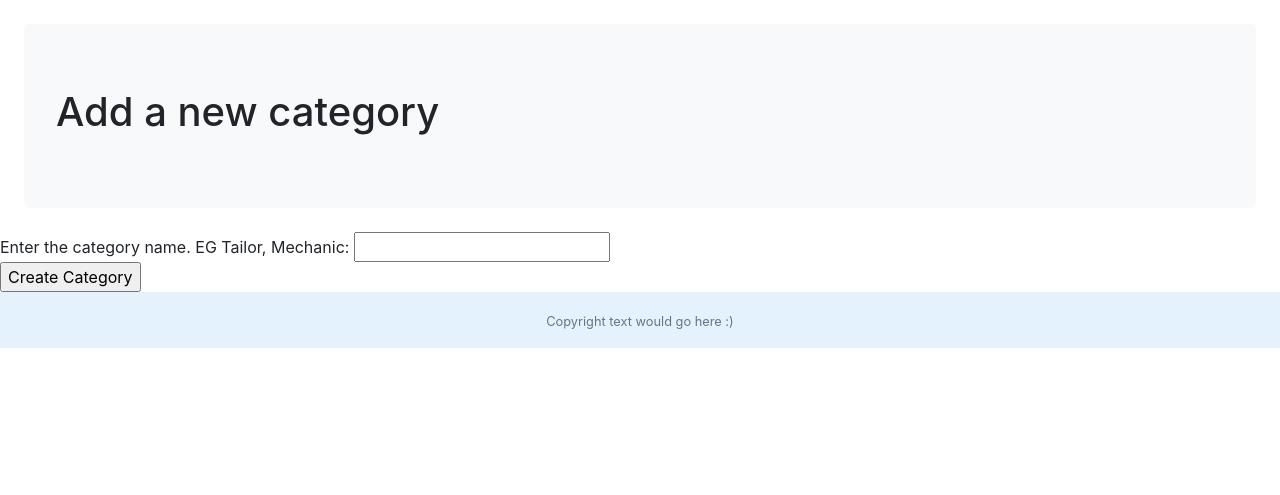
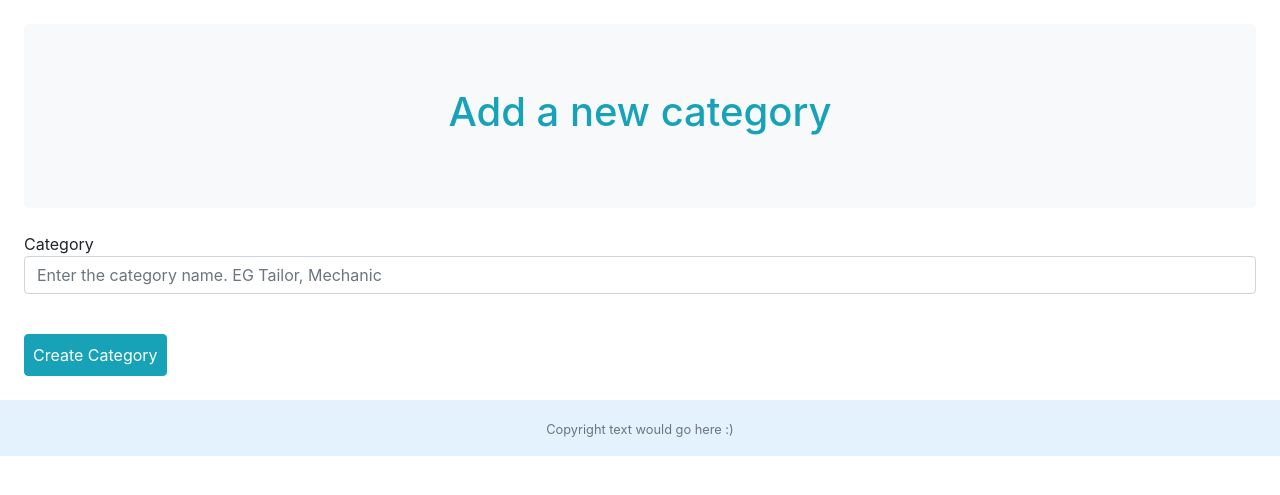
Before and after one commit to osaimola/honestapp_project, a Django app: page /honest/add_category/ in a window 1280 px wide. Shown: the part 56-551 px from the top of the page. Run offline with Django 3.2, Linux system fonts and the light colour scheme; a user stored in the database is signed in; some libraries are stand-ins or nearby versions.

Commit message:
update forms to use bootstrap styling

```diff
--- a/honest/forms.py
+++ b/honest/forms.py
@@ -4,7 +4,7 @@ from honest.models import Category, Area, Person, UserProfile, Review
 
 class CategoryForm(forms.ModelForm):
     category = forms.CharField(
-        max_length=100, help_text='Enter the category name. EG Tailor, Mechanic')
+        max_length=100, help_text='Enter the category name. EG Tailor, Mechanic', widget=forms.TextInput(attrs={'class': 'form-control', 'placeholder': 'Enter the category name. EG Tailor, Mechanic'}))
     views = forms.IntegerField(widget=forms.HiddenInput(), initial=0)
     slug = forms.CharField(widget=forms.HiddenInput, required=False)
 
@@ -15,7 +15,8 @@ class CategoryForm(forms.ModelForm):
 
 class AreaForm(forms.ModelForm):
     state = forms.CharField(
-        max_length=100, help_text='Enter the State name. EG Lagos, Kaduna')
+        max_length=100, help_text='Enter the State name. EG Lagos, Kaduna', widget=forms.TextInput(
+            attrs={'class': 'form-control', 'placeholder': 'Enter the State name. EG Lagos, Kaduna'}))
     views = forms.IntegerField(widget=forms.HiddenInput, required=False)
     slug = forms.CharField(widget=forms.HiddenInput, required=False)
 
@@ -27,9 +28,25 @@ class AreaForm(forms.ModelForm):
 class PersonForm(forms.ModelForm):
     # define forms for adding new service and location, other fields will be populated automatically
     new_service = forms.CharField(max_length=100, required=False, help_text="Enter their service ONLY if it IS NOT "
-                                                                            "found above, EG Web Developer, Mechanic")
+                                                                            "found above, EG Web Developer, Mechanic", widget=forms.TextInput(attrs={'class': 'form-control', 'placeholder': "Enter their service ONLY if it IS NOT "
+                                                                                                                                                     "found above, EG Web Developer, Mechanic"}))
     new_location = forms.CharField(max_length=100, required=False, help_text="Enter their location ONLY if it IS NOT"
-                                                                             " found above, EG Lagos, Kaduna")
+                                                                             " found above, EG Lagos, Kaduna", widget=forms.TextInput(attrs={'class': 'form-control', 'placeholder': "Enter their location ONLY if it IS NOT"
+                                                                                                                                             " found above, EG Lagos, Kaduna"}))
+
+    first_name = forms.CharField(max_length=60, widget=forms.TextInput(
+        attrs={'class': 'form-control', 'placeholder': 'first name'}))
+    last_name = forms.CharField(max_length=60, widget=forms.TextInput(
+        attrs={'class': 'form-control', 'placeholder': 'last name'}))
+    phone_number = forms.CharField(max_length=13, min_length=11, widget=forms.TextInput(
+        attrs={'class': 'form-control', 'placeholder': 'phone number'}))
+    email = forms.EmailField(widget=forms.EmailInput(
+        attrs={'class': 'form-control', 'placeholder': 'email'}))
+    """
+    TODO: Pass the service and location models from database into this form
+    service = forms.ChoiceField(widget=forms.Select(
+        attrs={'class': 'form-control'}), )
+    location = forms.SelectMultiple(attrs={'class': 'form-control'})"""
 
     class Meta:
         # point form to this model to populate all its fields
@@ -73,13 +90,13 @@ class PersonForm(forms.ModelForm):
 
 class UserForm(forms.ModelForm):
     username = forms.CharField(widget=forms.TextInput(
-        attrs={'class': 'form-control'}))
+        attrs={'class': 'form-control', 'placeholder': 'username'}))
     first_name = forms.CharField(widget=forms.TextInput(
-        attrs={'class': 'form-control'}))
-    email = forms.CharField(widget=forms.TextInput(
-        attrs={'class': 'form-control'}))
+        attrs={'class': 'form-control', 'placeholder': 'first name'}))
+    email = forms.EmailField(widget=forms.EmailInput(
+        attrs={'class': 'form-control', 'placeholder': 'email'}))
     password = forms.CharField(widget=forms.PasswordInput(
-        attrs={'class': 'form-control'}))
+        attrs={'class': 'form-control', 'placeholder': "password"}))
 
     class Meta:
         model = UserProfile
--- a/honest/templates/honest/add_category.html
+++ b/honest/templates/honest/add_category.html
@@ -1,28 +1,27 @@
-{% extends 'honest/themedbase.html' %}
+{% extends 'honest/themedbase.html' %} {% block title_block %}
+<title>Add A New Category</title>
+{% endblock %} {% block intro_block %}
+<h1 class="text-info text-center">Add a new category</h1>
+{% endblock%} {% block body_block %}
+<form
+  class="m-4"
+  action="/honest/add_category/"
+  id="category_form"
+  method="post"
+>
+  {% csrf_token %} {% for hidden in form.hidden_fields %} {{hidden}} {% endfor%}
+  {% for field in form.visible_fields %}
+  <div class="form-group">
+    {{field.errors}} {{field.label}} {{field}}
+    <br />
+  </div>
+  {% endfor %}
 
-{% block title_block %}
-    <title>Add A New Category</title>
+  <input
+    class="btn btn-info rounder p-2"
+    type="submit"
+    name="submit"
+    value="Create Category"
+  />
+</form>
 {% endblock %}
-
-{% block intro_block %}
- <h1>Add a new category</h1>
-{% endblock%}
-
-{% block body_block %}
-    <form action="/honest/add_category/" id="category_form" method="post">
-
-        {% csrf_token %}
-        {% for hidden in form.hidden_fields %}
-            {{hidden}}
-        {% endfor %}
-
-        {% for field in form.visible_fields %}
-            {{field.errors}}
-            {{field.help_text}}:
-            {{field}}
-            <br>
-        {% endfor %}
-
-        <input type="submit" name="submit" value="Create Category">
-    </form>
-{% endblock %}
--- a/honest/templates/honest/area.html
+++ b/honest/templates/honest/area.html
@@ -6,19 +6,19 @@
 <h1 class="text-info text-center">Honest People in {{area.state}}</h1>
 {% if user.is_authenticated %}
 <div class="row">
-  <div class="col">
+  <div class="col text-center">
     <a
       class="text-info text-decoration-none"
       href="{% url 'honest:add_person' %}"
       >Add a person</a
     >
   </div>
-  <div class="col">
+  <div class="col text-center">
     <a class="text-info text-decoration-none" href="{% url 'honest:add_area' %}"
       >Add an area</a
     >
   </div>
-  <div class="col">
+  <div class="col text-center">
     <a
       class="text-info text-decoration-none"
       href="{% url 'honest:add_category' %}"
--- a/honest/templates/honest/category.html
+++ b/honest/templates/honest/category.html
@@ -6,19 +6,19 @@
 <h1 class="text-info text-center">Honest {{category.category}} People</h1>
 {% if user.is_authenticated %}
 <div class="row">
-  <div class="col">
+  <div class="col text-center">
     <a
       class="text-info text-decoration-none"
       href="{% url 'honest:add_person' %}"
       >Add a person</a
     >
   </div>
-  <div class="col">
+  <div class="col text-center">
     <a class="text-info text-decoration-none" href="{% url 'honest:add_area' %}"
       >Add an area</a
     >
   </div>
-  <div class="col">
+  <div class="col text-center">
     <a
       class="text-info text-decoration-none"
       href="{% url 'honest:add_category' %}"
--- a/honest/templates/honest/category_in_area.html
+++ b/honest/templates/honest/category_in_area.html
@@ -6,19 +6,19 @@
 </h1>
 {% if user.is_authenticated %}
 <div class="row">
-  <div class="col">
+  <div class="col text-center">
     <a
       class="text-info text-decoration-none"
       href="{% url 'honest:add_person' %}"
       >Add a person</a
     >
   </div>
-  <div class="col">
+  <div class="col text-center">
     <a class="text-info text-decoration-none" href="{% url 'honest:add_area' %}"
       >Add an area</a
     >
   </div>
-  <div class="col">
+  <div class="col text-center">
     <a
       class="text-info text-decoration-none"
       href="{% url 'honest:add_category' %}"
--- a/honest/templates/honest/index.html
+++ b/honest/templates/honest/index.html
@@ -24,9 +24,9 @@
 
     {% if user.is_authenticated %}
     <div class="row">
-        <div class="col"><a class="text-info text-decoration-none" href="{% url 'honest:add_person' %}">Add a person</a></div>
-        <div class="col"><a class="text-info text-decoration-none" href="{% url 'honest:add_area' %}">Add an area</a></div>
-        <div class="col"><a class="text-info text-decoration-none" href="{% url 'honest:add_category' %}">Add a category</a></div>
+        <div class="col text-center"><a class="text-info text-decoration-none" href="{% url 'honest:add_person' %}">Add a person</a></div>
+        <div class="col text-center"><a class="text-info text-decoration-none" href="{% url 'honest:add_area' %}">Add an area</a></div>
+        <div class="col text-center"><a class="text-info text-decoration-none" href="{% url 'honest:add_category' %}">Add a category</a></div>
         </div>
     {% else %}
         <p class="text-muted text-center"><a class="text-decoration-none" href="{% url 'honest:login' %}">Sign in</a> to add a person, area or category</p>
--- a/honest/templates/honest/login.html
+++ b/honest/templates/honest/login.html
@@ -2,7 +2,7 @@
 <title>Login - Honest</title>
 {% endblock %} {% block intro_block %}
 <h1 class="text-info text-center">Login</h1>
-<p class="text-center">
+<p class="text-center text-muted">
   Not a member?
   <a class="text-decoration-none" href="{% url 'honest:register' %}">Register</a
   >!
--- a/honest/templates/honest/person.html
+++ b/honest/templates/honest/person.html
@@ -6,7 +6,7 @@
 
 {% block intro_block %}
     {% if user.is_authenticated %}
-        <a href="{% url 'honest:add_person' %}"><p>Add a person</p></a>
+        <a class="text-decoration-none text-center" href="{% url 'honest:add_person' %}"><p>Add a person</p></a>
     {% else %}
         <p class="text-center"><a class="text-decoration-none" href="{% url 'honest:login' %}">Sign in</a> to add a new person</p>
     {% endif %}
--- a/honest/templates/honest/register.html
+++ b/honest/templates/honest/register.html
@@ -2,7 +2,7 @@
 <title>Sign Up - Honest</title>
 {% endblock %} {% block intro_block %}
 <h1 class="text-info text-center">Sign up for honest</h1>
-<p class="text-center">Start helping honest people around you</p>
+<p class="text-center text-muted">Start helping honest people around you</p>
 {% endblock %} {% block body_block %} {% if registered %}
 <p class="lead text-center m-4">Sign Up <strong>Successful</strong></p>
 <br />
--- a/honest/views.py
+++ b/honest/views.py
@@ -15,7 +15,8 @@ from honest.forms import CategoryForm, AreaForm, PersonForm, UserForm, ReviewsFo
 def index(request):
     category_list = Category.objects.order_by('-views')[:10]
     area_list = Area.objects.order_by('-views')[:10]
-    context = {'honest_message': 'We looooove honesty!!', 'categories': category_list, 'areas': area_list}
+    context = {'honest_message': 'We looooove honesty!!',
+               'categories': category_list, 'areas': area_list}
     return render(request, 'honest/index.html', context)
 
 
@@ -147,18 +148,19 @@ def person(request, area_slug, category_slug, person_id):
             pending_review = form.save(commit=False)
             pending_review.person = Person.objects.get(pk=person_id)
             if request.user.is_authenticated:
-                pending_review.reviewer = UserProfile.objects.get(pk = request.user.id)
+                pending_review.reviewer = UserProfile.objects.get(
+                    pk=request.user.id)
             pending_review.save()
             this_person.set_average_rating()
-            return HttpResponseRedirect(reverse('honest:person', kwargs={'area_slug':area_slug,
-                                                                         'category_slug':category_slug,
-                                                                         'person_id':person_id}))
+            return HttpResponseRedirect(reverse('honest:person', kwargs={'area_slug': area_slug,
+                                                                         'category_slug': category_slug,
+                                                                         'person_id': person_id}))
         else:
             print(form.errors)
     else:
         context = {'person': this_person}
         this_persons_views = this_person.views
-        reviews = Review.objects.filter(person = this_person)
+        reviews = Review.objects.filter(person=this_person)
         context['reviews'] = reviews
 
         form = ReviewsForm()
@@ -188,7 +190,8 @@ def count_page_views(request, object):
     last_visit = request.session.get('last_visit')
     # if a value for the users last visit does not exist, set the current time to their last visit
     if last_visit:
-        last_visit_time = datetime.strptime(last_visit[:-7], "%Y-%m-%d %H:%M:%S")
+        last_visit_time = datetime.strptime(
+            last_visit[:-7], "%Y-%m-%d %H:%M:%S")
 
         if (datetime.now() - last_visit_time).seconds > 5:
             # increment the number of views if the last visit was over 5 minutes ago
@@ -217,11 +220,11 @@ def add_person(request):
             pending_person.save()
 
             # easy fix use commit false, grab user ID, save, use ID to redirect
-            return HttpResponseRedirect(reverse('honest:person', kwargs={'area_slug':pending_person.location,
-                                                                         'category_slug':pending_person.service,
-                                                                         'person_id':pending_person.id}))
-        else:
-            print(form.errors)
+            return HttpResponseRedirect(reverse('honest:person', kwargs={'area_slug': pending_person.location,
+                                                                         'category_slug': pending_person.service,
+                                                                         'person_id': pending_person.id}))
+        # else:
+            # print(form.errors)
     else:
         # if request was not a http post, display form
         form = PersonForm()
@@ -275,8 +278,9 @@ def user_login(request):
 
         # if no user object then login details are wrong, display error
         else:
-            print('Invalid login details provided: {0}, {1}'.format(username, password))
-            return HttpResponse('Either your username or password is incorrect')
+            print('Invalid login details provided: {0}, {1}'.format(
+                username, password))
+            return render(request, 'honest/login.html', {'login_error': 'Either your username or password was incorrect'})
 
     # if methos is not post, then show template with form
     # no form template because form is handled completely in template as opposed to the modelform method
```
Also changed, not shown: honest/templates/honest/add_area.html (+18 -26 lines), honest/templates/honest/add_person.html (+19 -23 lines), honest/templates/honest/all_areas.html (+8 -6 lines), honest/templates/honest/all_categories.html (+6 -6 lines).
